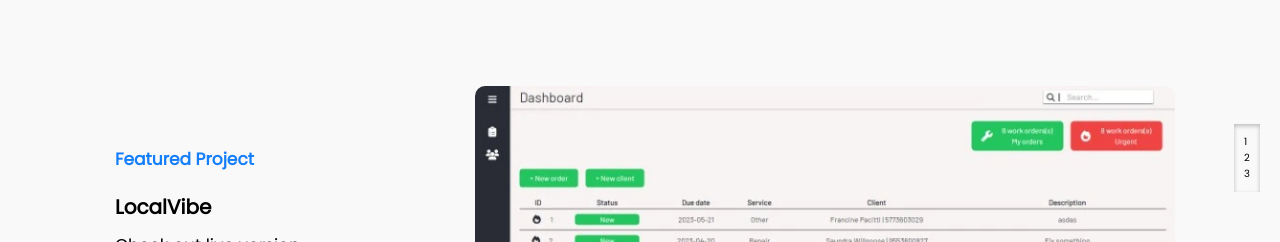
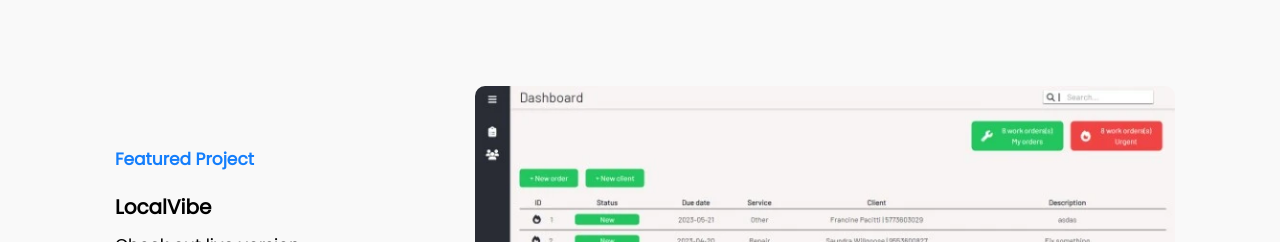
Before and after one commit to PatrykMajchrzakDev/Portfolio, a React (Vite) app: page / in a window 1280 px wide. Shown: the part 2280-2522 px from the top of the page. Built offline with nearby package versions, Linux system fonts and the light colour scheme.

Commit message:
Removed side nav for now

```diff
--- a/src/pages/Root.tsx
+++ b/src/pages/Root.tsx
@@ -4,7 +4,7 @@ import { NavigationScrollContext } from "@/context/NavigationScroll";
 import { useRef } from "react";
 
 // ============= Import Components =============
-import SideNavigation from "@/components/navigation/SideNavigation";
+// import SideNavigation from "@/components/navigation/SideNavigation";
 import TopNavigation from "@/components/navigation/TopNavigation";
 import Footer from "../components/footer/Footer";
 
@@ -21,7 +21,7 @@ const Root = () => {
   return (
     <NavigationScrollContext.Provider value={scrollRefs}>
       <TopNavigation />
-      <SideNavigation />
+      {/* <SideNavigation /> */}
       <Outlet />
       <Footer />
     </NavigationScrollContext.Provider>
```
